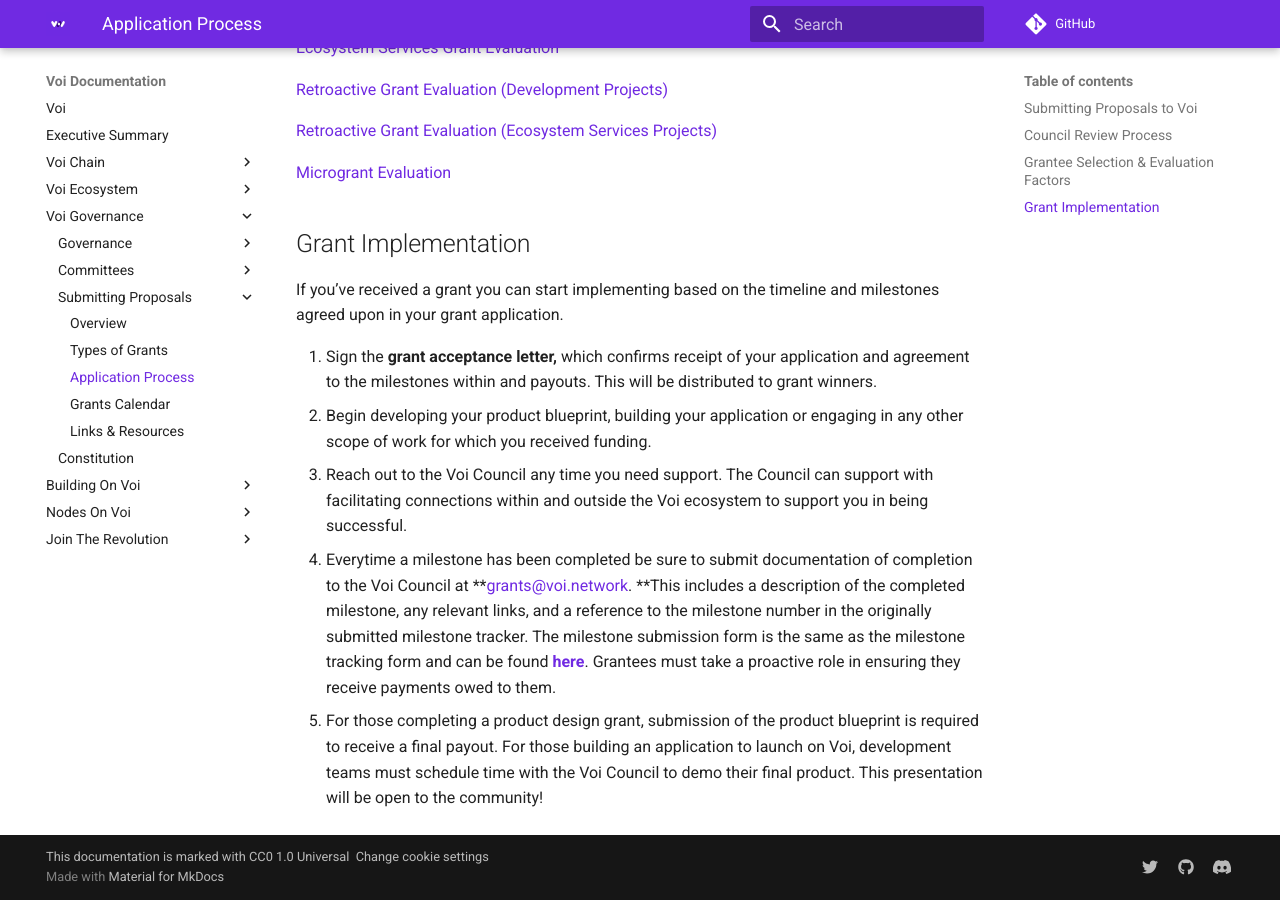
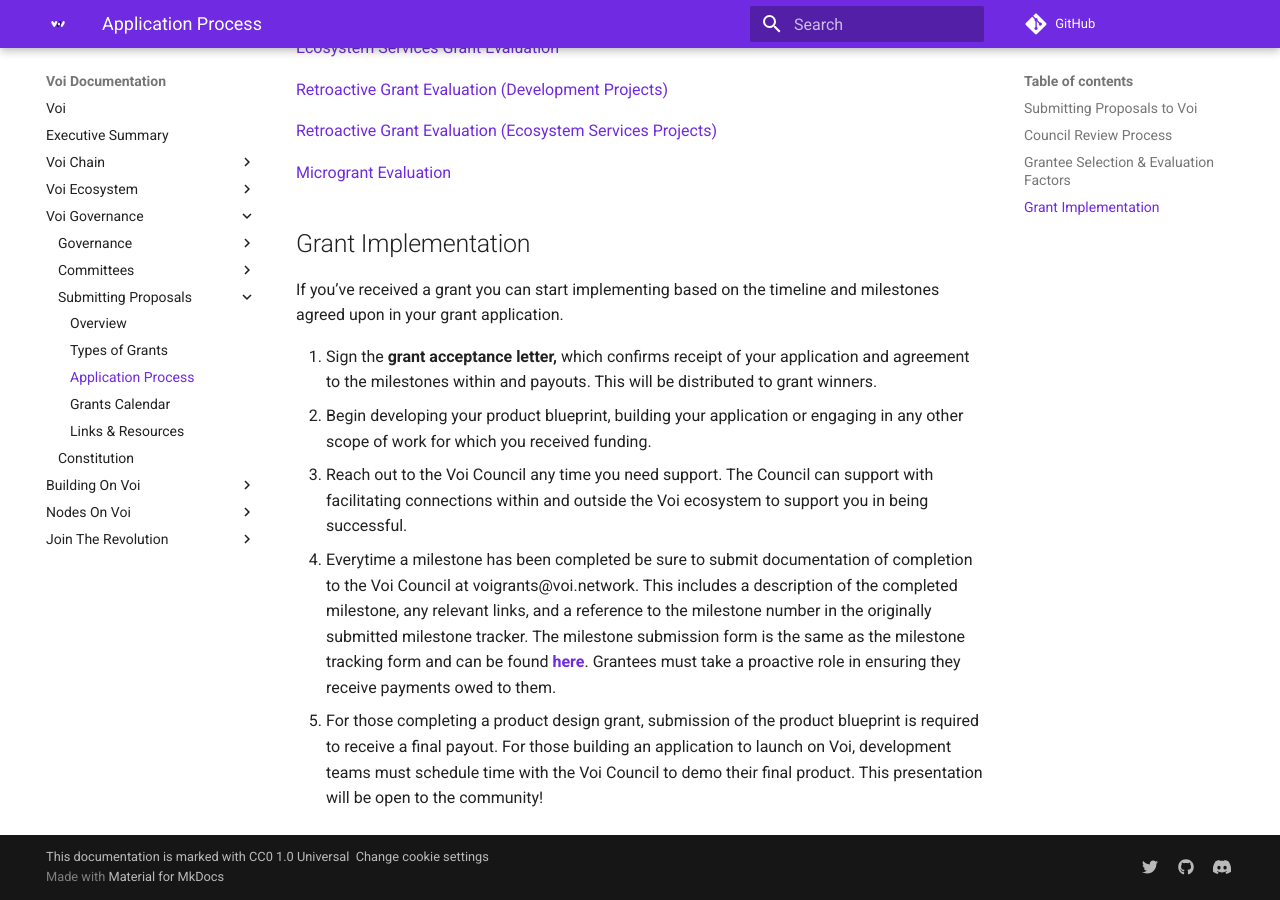
Before and after one commit to VoiNetwork/learn-more, an MkDocs documentation site: the page built from docs/governance/proposals/application-process.md, in a window 1280 px wide and 900 px high, scrolled down 2305 px. Built offline with MkDocs 1.6.1 and Material for MkDocs 9.7.7, drawn with Linux system fonts in a browser that asks for light colours; plug-ins that fetch from the network failed and are left out; comment, search, counter and statistics services are not loaded; some of the changed text lies outside the part shown.

Commit message:
Update application-process.md

```diff
--- a/docs/governance/proposals/application-process.md
+++ b/docs/governance/proposals/application-process.md
@@ -62,5 +62,5 @@
 1. Sign the **grant acceptance letter,** which confirms receipt of your application and agreement to the milestones within and payouts. This will be distributed to grant winners.
 2. Begin developing your product blueprint, building your application or engaging in any other scope of work for which you received funding.
 3. Reach out to the Voi Council any time you need support. The Council can support with facilitating connections within and outside the Voi ecosystem to support you in being successful.
-4. Everytime a milestone has been completed be sure to submit documentation of completion to the Voi Council at **[grants@voi.network](mailto:voigrants@voi.network). **This includes a description of the completed milestone, any relevant links, and a reference to the milestone number in the originally submitted milestone tracker. The milestone submission form is the same as the milestone tracking form and can be found **[here](https://docs.google.com/document/d/17QS_FfhjEttHnXu2d3DWKk4qoD6irAv0F3sVF17Y6wQ/edit#heading=h.alfnp343pc9r)**. Grantees must take a proactive role in ensuring they receive payments owed to them.
+4. Everytime a milestone has been completed be sure to submit documentation of completion to the Voi Council at voigrants@voi.network. This includes a description of the completed milestone, any relevant links, and a reference to the milestone number in the originally submitted milestone tracker. The milestone submission form is the same as the milestone tracking form and can be found **[here](https://docs.google.com/document/d/17QS_FfhjEttHnXu2d3DWKk4qoD6irAv0F3sVF17Y6wQ/edit#heading=h.alfnp343pc9r)**. Grantees must take a proactive role in ensuring they receive payments owed to them.
 5. For those completing a product design grant, submission of the product blueprint is required to receive a final payout. For those building an application to launch on Voi, development teams must schedule time with the Voi Council to demo their final product. This presentation will be open to the community!
```
Also changed, not shown: other parts of docs/governance/proposals/application-process.md (+1 -1 lines).
